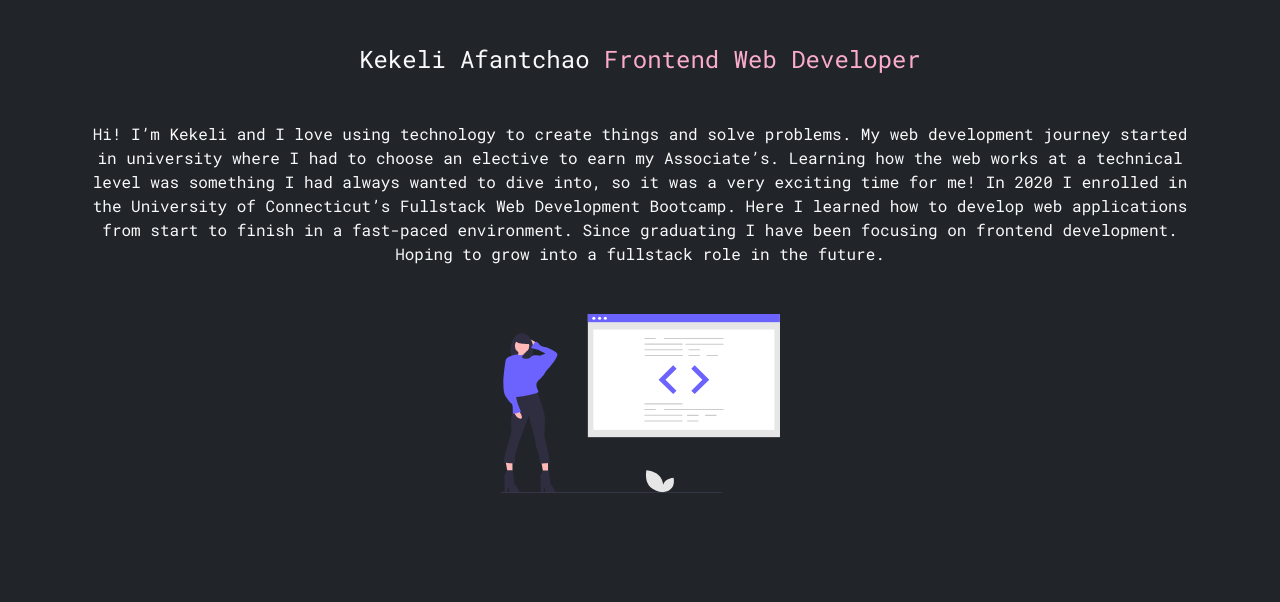
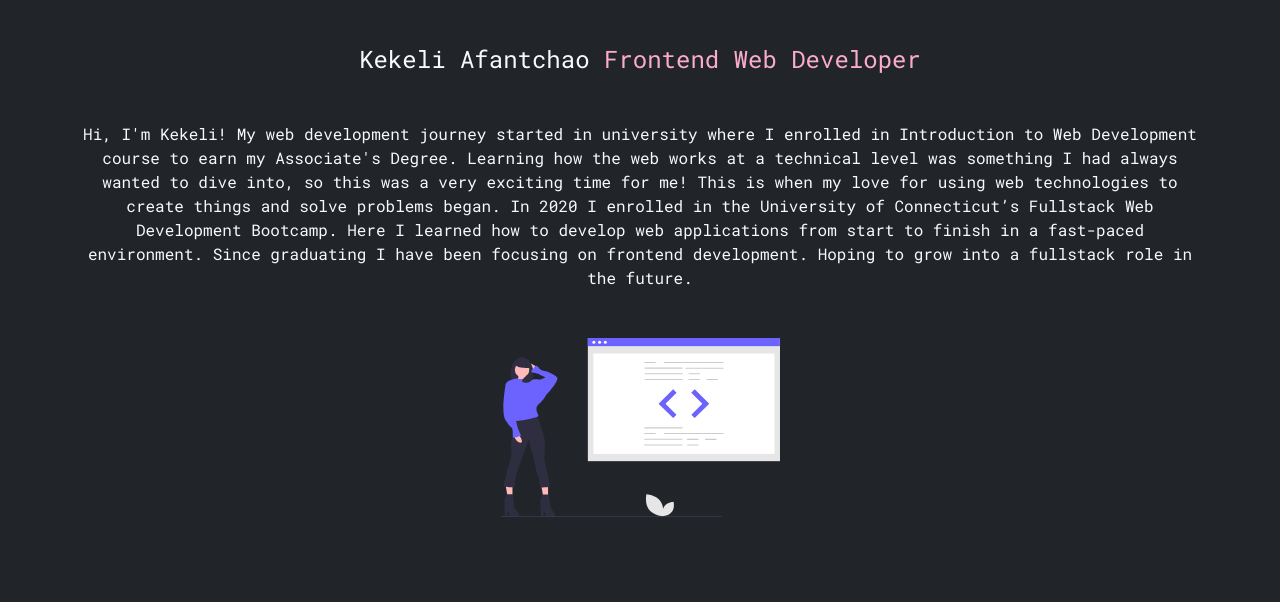
Before and after one commit to KekeliVA/kva-portfolio, a website: page index.html in a window 1280 px wide. Shown: the part 185-787 px from the top of the page. Drawn offline with nearby package versions, Linux system fonts and the light colour scheme.

Commit message:
added edited bio

```diff
--- a/index.html
+++ b/index.html
@@ -68,9 +68,9 @@
             </h4>
             <h4 class="d-xs-block d-md-none my-3 theme-pink">Frontend Web Developer</h4>
             <p class="text-sm-center my-5">
-              Hi! I’m Kekeli and I love using technology to create things and solve problems. My web development journey started in university where I had to
-              choose an elective to earn my Associate’s. Learning how the web works at a technical level was something I had always wanted to dive into, so
-              it was a very exciting time for me!
+              Hi, I'm Kekeli! My web development journey started in university where I enrolled in Introduction to Web Development course to earn my
+              Associate's Degree. Learning how the web works at a technical level was something I had always wanted to dive into, so this was a very
+              exciting time for me! This is when my love for using web technologies to create things and solve problems began.
 
               In 2020 I enrolled in the University of Connecticut’s Fullstack Web Development Bootcamp. Here I learned how to develop web applications from
               start to finish in a fast-paced environment. Since graduating I have been focusing on frontend development. Hoping to grow into a fullstack role
```
